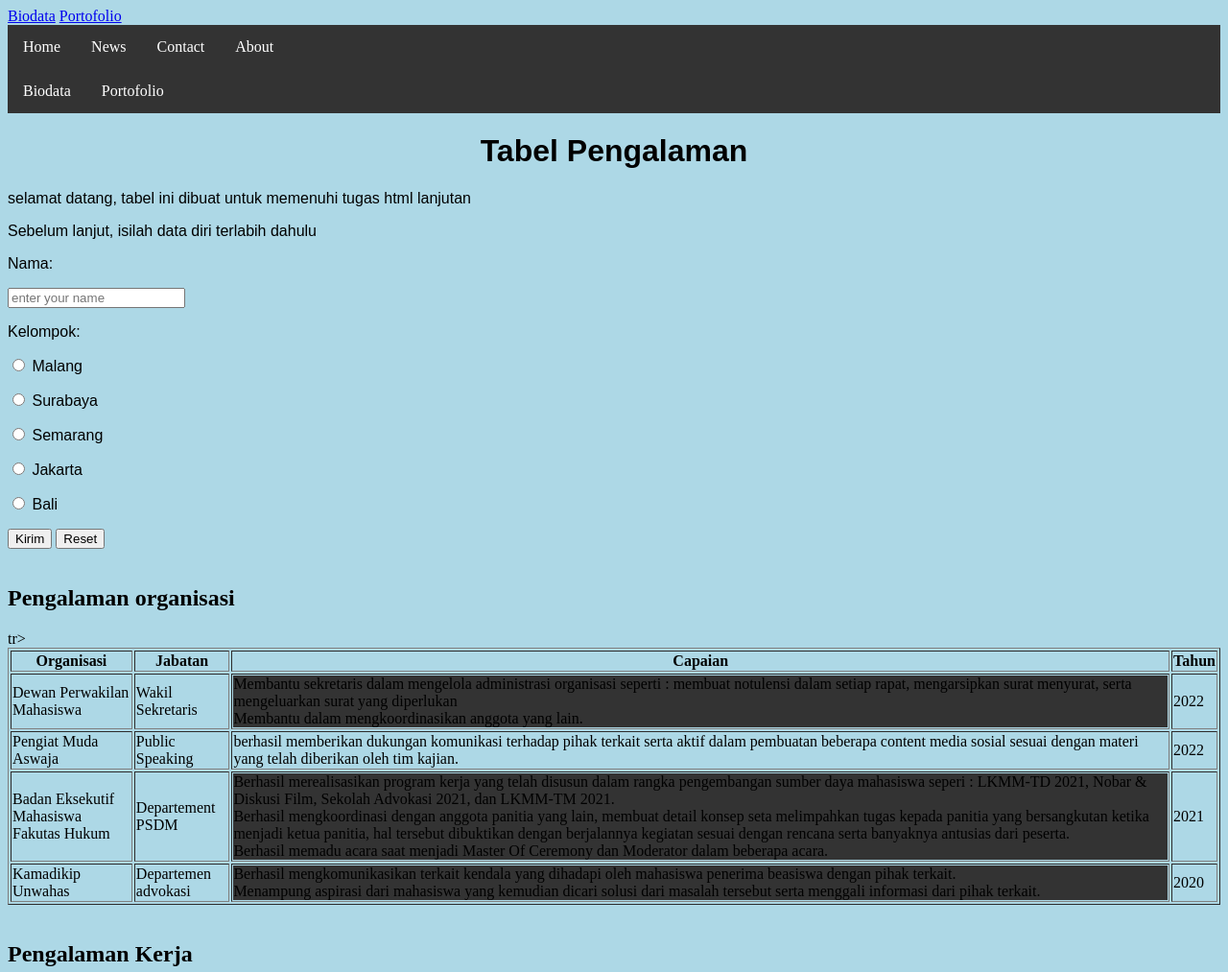
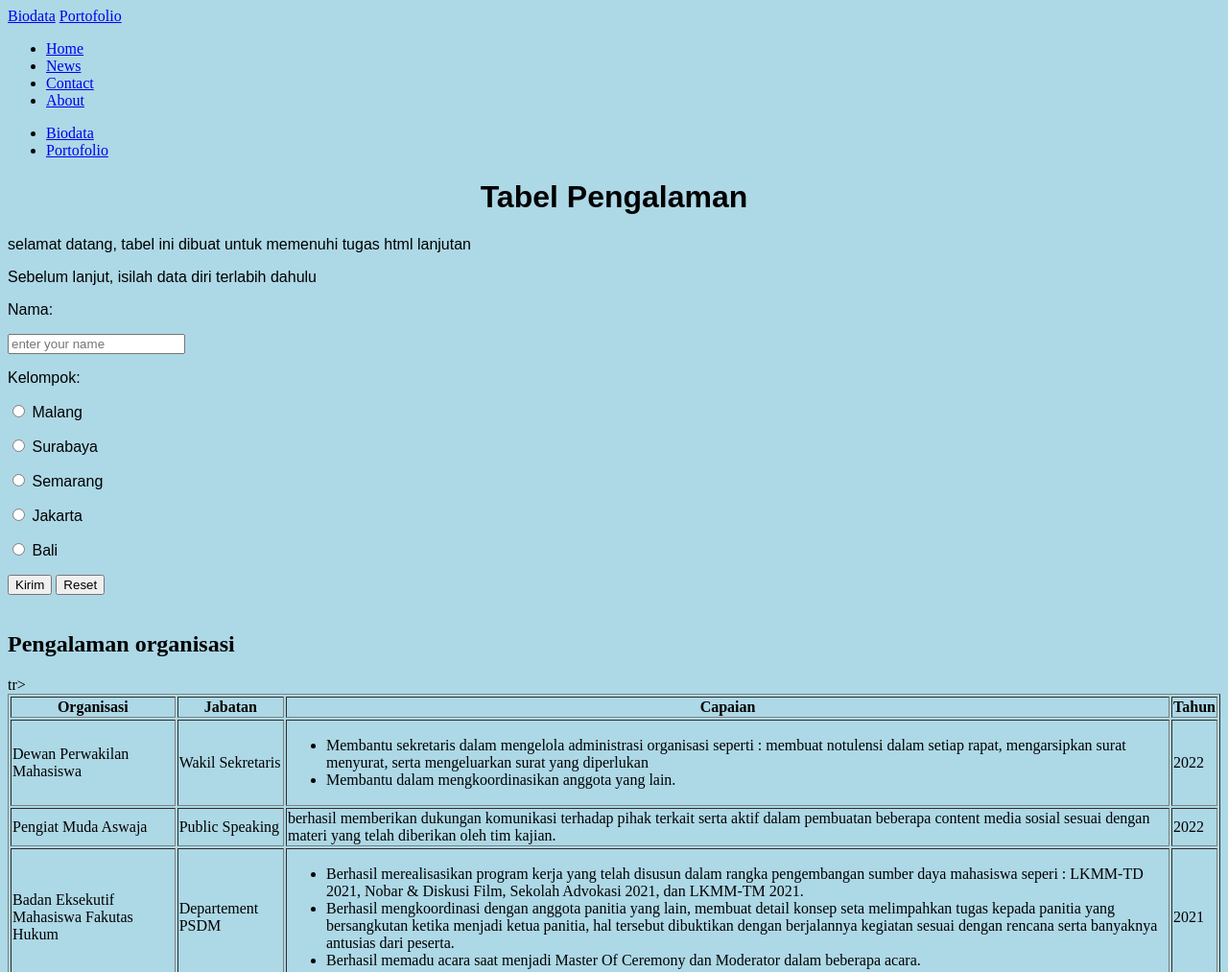
Before and after one commit to Zuliaisti/zuliaisti.github.io, a plain HTML site: page portofolio.html in a window 1280 px wide. Shown: the top 1013 px of the page at 96% size. Drawn offline with Linux system fonts and the light colour scheme.

Commit message:
update div

```diff
--- a/portofolio.html
+++ b/portofolio.html
@@ -8,40 +8,16 @@
     <link rel="stylesheet" type="text/css" href="./style.css">
     <a href="index.html">Biodata</a>
     <a href="portofolio.html">Portofolio</a>
-    <style>
-        ul {
-  list-style-type: none;
-  margin: 0;
-  padding: 0;
-  overflow: hidden;
-  background-color: #333;
-}
 
-li {
-  float: left;
-}
-
-li a {
-  display: block;
-  color: white;
-  text-align: center;
-  padding: 14px 16px;
-  text-decoration: none;
-}
-
-li a:hover {
-  background-color: #111;
-}
-</style>
 </head>
 <body>
-
 <ul>
-  <li><a class="active" href="#home">Home</a></li>
+<li> <a class="active" href="#home">Home</a></li>
   <li><a href="#news">News</a></li>
   <li><a href="#contact">Contact</a></li>
   <li><a href="#about">About</a></li>
 </ul>
+</div>
     </style>
 </head>
 <body>
@@ -108,6 +84,7 @@ li a:hover {
         <td>Badan Eksekutif Mahasiswa Fakutas Hukum</td>
         <td>Departement PSDM</td>
         <td>
+            <div>
             <ul>
                 <li>Berhasil merealisasikan program kerja yang telah disusun dalam rangka pengembangan sumber daya mahasiswa seperi :
                     LKMM-TD 2021, Nobar & Diskusi Film, Sekolah Advokasi 2021, dan LKMM-TM 2021.</li>
@@ -116,6 +93,7 @@ li a:hover {
                     rencana serta banyaknya antusias dari peserta.</li>
                 <li>Berhasil memadu acara saat menjadi Master Of Ceremony dan Moderator dalam beberapa acara.</li>
             </ul>
+        </div>
         </td>
         <td>2021</td>
     </tr>
```
